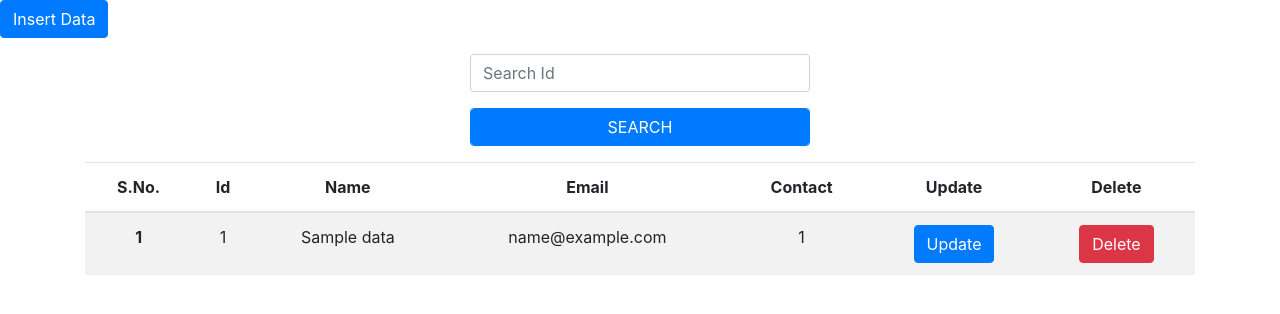
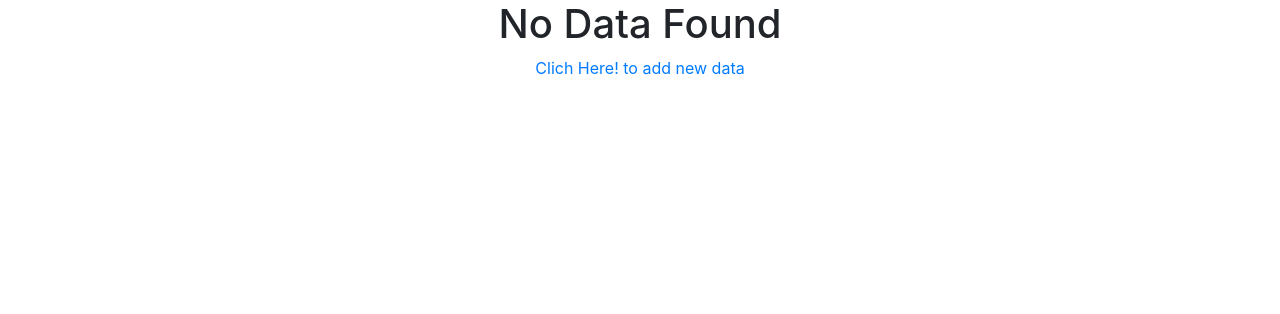
Before and after one commit to milan-sony/Django-CRUD, a Django app: page /viewlist/ in a window 1280 px wide. Shown: the top 314 px of the page. Run offline with Django 4.2, Linux system fonts and the light colour scheme; tables that the repository leaves empty hold one stand-in row (values such as "Sample post"); some libraries are stand-ins or nearby versions.

Commit message:
viewlist updated

```diff
--- a/CRUD/views.py
+++ b/CRUD/views.py
@@ -1,7 +1,7 @@
 from django.shortcuts import render,redirect
 from .models import register
 from django.contrib import messages
-# from django.http import HttpResponse
+from django.http import HttpResponse
 
 # Create your views here.
 
@@ -25,10 +25,7 @@
 # value listed from database,table
 def viewlist(request):
   value = register.objects.all()
-  if(value != ''):
-    return render(request,"viewlist.html",{'data':value})
-  else:
-    return render(request,"viewlist.html")
+  return render(request,"viewlist.html",{'data':value})
 
 # update value in database
 def update(request, id):
--- a/templates/viewlist.html
+++ b/templates/viewlist.html
@@ -10,7 +10,7 @@
 {% endblock %}
 
 {% block body %}
-
+{% if value %}
 <a href="{% url 'index' %}" class="btn btn-primary">Insert Data</a>
 
 <div class="container">
@@ -72,6 +72,11 @@
     </div>
   </div>
 </div>
+{% else %}
+<h1 class="text-center">No Data Found</h1>
+<p class="text-center"><a href="{% url 'index' %}">Clich Here! to add new data</a></p>
+
+{% endif %}
 
 <!-- JQuery CDN -->
 <script src="https://code.jquery.com/jquery-3.6.0.min.js" integrity="sha256-/xUj+3OJU5yExlq6GSYGSHk7tPXikynS7ogEvDej/m4=" crossorigin="anonymous"></script>
```
